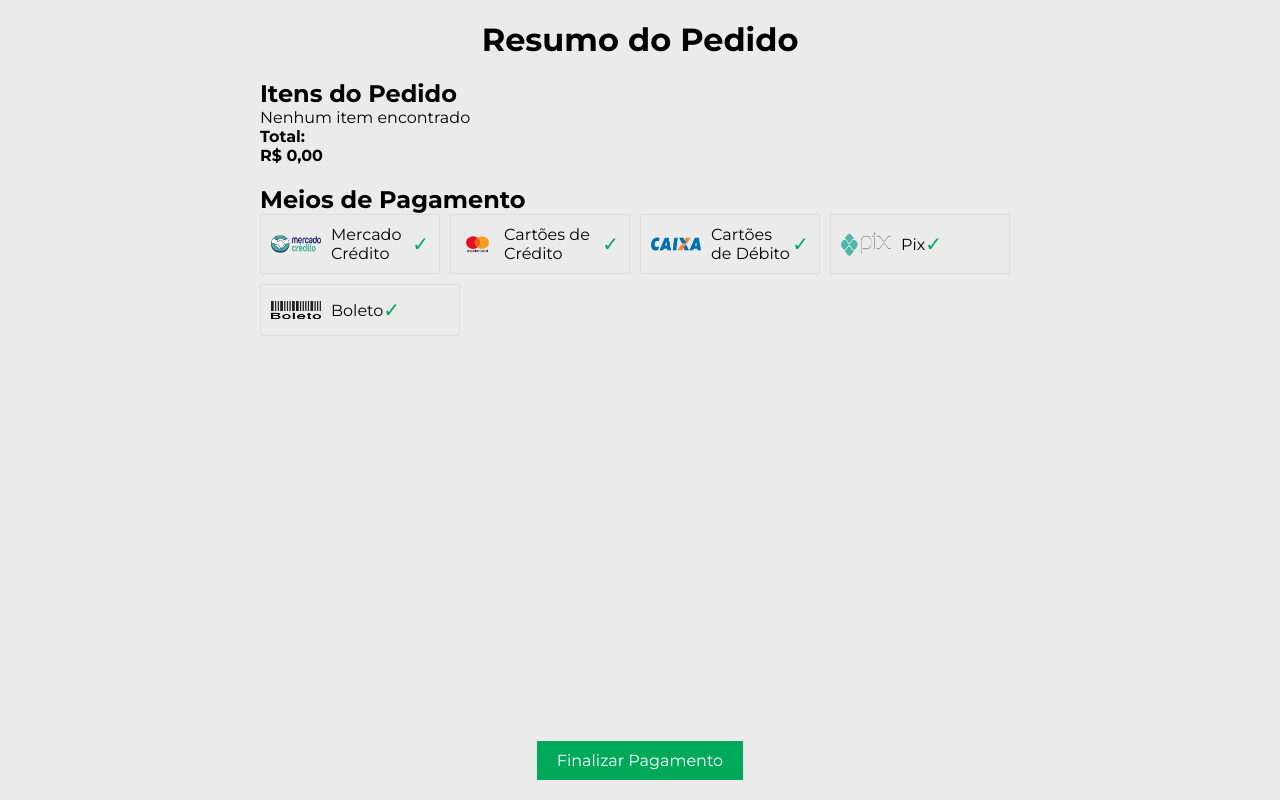
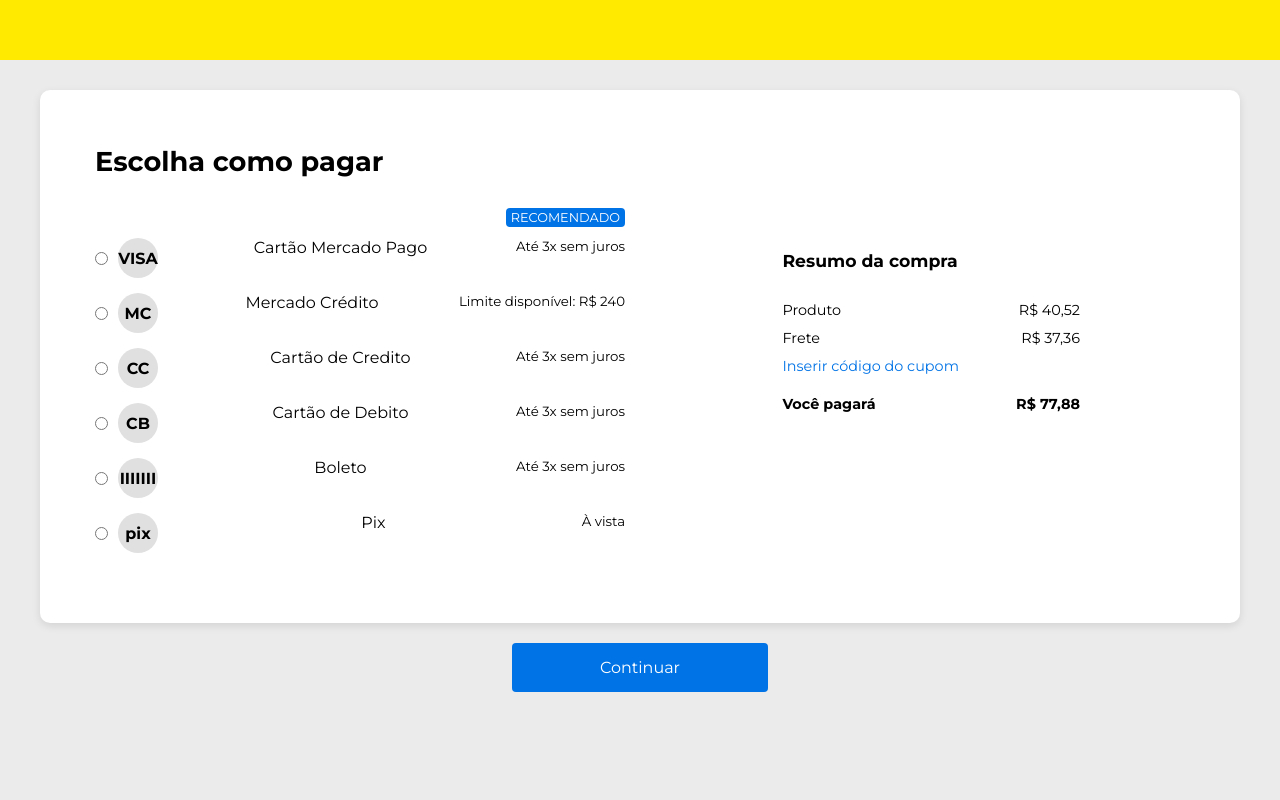
Before and after one commit to amandarodgsc/mercado-livre-projeto-master, a React (Create React App) app: page /pagamento in a window 1280 px wide. Built offline with nearby package versions, Linux system fonts and the light colour scheme.

Commit message:
Pagemento

```diff
--- a/src/components/Pagamento/pagamento.css
+++ b/src/components/Pagamento/pagamento.css
@@ -1,104 +1,142 @@
-.checkout-container {
-  max-width: 800px;
-  margin: 0 auto;
-  padding: 20px;
+body, html {
+  margin: 0;
+  padding: 0;
+  width: 100%;
+  height: 100%;
   font-family: Arial, sans-serif;
+  background-color: #f5f5f5;
+}
+
+.yellow-header {
+  width: 100%;
+  height: 60px; /* Altura do header */
+  background-color: #ffea00; /* Cor amarela */
+}
+
+.payment-page {
   display: flex;
   flex-direction: column;
-  min-height: 100vh; /* Garante que o container ocupe toda a altura da tela */
+  height: 100%;
 }
 
-.checkout-header {
-  text-align: center;
-  margin-bottom: 20px;
+.payment-container {
+  display: flex;
+  justify-content: space-between; /* Divide as seções à esquerda e direita */
+  padding: 40px; /* Reduz o padding para trazer o conteúdo para cima */
+  background-color: #ffffff;
+  border-radius: 10px;
+  box-shadow: 0 3px 8px rgba(0, 0, 0, 0.1);
+  margin: 30px auto 0; /* Reduz o espaçamento do topo */
+  width: 100%;
+  max-width: 1200px;
 }
 
-.checkout-content {
-  flex: 1; /* Faz o conteúdo principal crescer para ocupar o espaço disponível */
-  margin-bottom: 20px;
+.payment-methods {
+  background-color: #ffffff;
+  padding: 15px; /* Reduz o padding interno */
+  border-radius: 8px;
+  width: 50%; /* Largura da seção à esquerda */
+  margin-right: 2%; /* Pequeno espaçamento à direita */
 }
 
-.order-summary {
-  margin-bottom: 20px;
+.purchase-summary {
+  background-color: #ffffff;
+  padding: 120px;
+  border-radius: 90px;
+  width: 48%; /* Largura da seção à direita */
 }
 
-.order-item {
+.payment-methods h2 {
+  font-size: 1.7em;
+  margin-bottom: 60px; /* Reduz o espaço abaixo do título */
+}
+
+.purchase-summary h2 {
+  font-size: 1.2em;
+  margin-bottom: 30px;
+
+}
+
+.combine-methods {
+  margin-bottom: 30px;
+}
+
+.payment-option {
   display: flex;
+  align-items: center;
+  margin-bottom: 15px;
+}
+
+.payment-option input {
+  margin-right: 10px;
+}
+
+.payment-logo {
+  width: 40px;
+  height: 40px;
+  background-color: #e0e0e0;
+  border-radius: 50%;
+  display: flex;
+  justify-content: center;
+  align-items: center;
+  font-weight: bold;
+  margin-right: 7px;
+}
+
+.payment-option label {
+  display: flex;
+  justify-content: space-between;
+  width: 100%;
+  position: relative;
+}
+
+.recommended label::after {
+  content: "RECOMENDADO";
+  font-size: 0.8em;
+  color: #ffffff;
+  position: absolute;
+  right: 0;
+  top: -30px; /* Posiciona o texto acima */
+  background-color: #0073e6;
+  padding: 2px 5px;
+  border-radius: 4px;
+}
+
+.purchase-summary {
+  font-size: 0.9em;
+}
+
+.purchase-item {
+  display: flex;
+  justify-content: space-between;
   margin-bottom: 10px;
 }
 
-.order-item img {
-  width: 100px;
-  height: 100px;
-  object-fit: cover;
-  margin-right: 10px;
+.purchase-item a {
+  color: #0073e6;
+  text-decoration: none;
 }
 
-.order-item-details {
-  flex: 1;
-}
-
-.order-item-name {
+.total {
+  display: flex;
+  justify-content: space-between;
   font-weight: bold;
-}
-
-.order-summary-total {
-  font-weight: bold;
-}
-
-.payment-methods {
-  margin-bottom: 20px;
-}
-
-.payment-method-list {
-  display: flex;
-  flex-wrap: wrap;
-}
-
-.payment-method {
-  flex: 1;
-  max-width: 200px;
-  display: flex;
-  align-items: center;
-  cursor: pointer;
-  padding: 10px;
-  border: 1px solid #ddd;
-  margin-right: 10px;
-  margin-bottom: 10px;
-}
-
-.payment-method img {
-  width: 50px;
-  height: 30px;
-  margin-right: 10px;
-}
-
-.selected {
-  border-color: #00a859;
-}
-
-.select-button {
-  background: none;
-  border: none;
-  color: #00a859;
-  font-size: 20px;
-  cursor: pointer;
-}
-
-.payment-info, .debit-card-info, .pix-code, .boleto-info {
   margin-top: 20px;
 }
 
-.checkout-footer {
-  text-align: center;
-  margin-top: auto; /* Garante que o rodapé vá para o fundo se necessário */
+.continue-button {
+  width: 20%;
+  max-width: 1200px;
+  padding: 15px;
+  background-color: #0073e6;
+  color: #ffffff;
+  border: none;
+  border-radius: 4px;
+  font-size: 1em;
+  cursor: pointer;
+  margin: 20px auto 0;
 }
 
-.checkout-button {
-  background-color: #00a859;
-  color: #fff;
-  border: none;
-  padding: 10px 20px;
-  font-size: 16px;
-  cursor: pointer;
+.continue-button:hover {
+  background-color: #005bb5;
 }
--- a/src/components/Pagamento/pagamento.jsx
+++ b/src/components/Pagamento/pagamento.jsx
@@ -1,194 +1,87 @@
-import React, { useEffect, useState } from 'react';
+import React from 'react';
 import './pagamento.css';
-import formatCurrency from '../../utils/formatCurrency';
 
-// Importe as imagens
-import mercadocreditoImg from './mercadocredito.png';
-import cartaodecreditoImg from './cartaodecredito.png';
-import cartaodedebitoImg from './cartaodedebito.png';
-import pixImg from './pix.png';
-import boletoImg from './boleto.png';
+function Pagamento() {
+  return (
+    <div className="payment-page">
+      <header className="yellow-header"></header>
+      <div className="payment-container">
+        <div className="payment-methods">
+          <h2>Escolha como pagar</h2>
+          <div className="combine-methods">
 
-const Pagamento = () => {
-  const [totalPrice, setTotalPrice] = useState(0);
-  const [cartItems, setCartItems] = useState([]);
-  const [selectedPaymentMethod, setSelectedPaymentMethod] = useState(null);
-  const [pixCode, setPixCode] = useState('');
-
-  useEffect(() => {
-    const storedPrice = localStorage.getItem('totalPrice');
-    const storedItems = localStorage.getItem('cartItems');
-
-    if (storedPrice) {
-      setTotalPrice(Number(storedPrice));
-      localStorage.removeItem('totalPrice');
-    }
-
-    if (storedItems) {
-      setCartItems(JSON.parse(storedItems));
-      localStorage.removeItem('cartItems');
-    }
-  }, []);
-
-  useEffect(() => {
-    if (selectedPaymentMethod === 'pix') {
-      setPixCode('PIX-' + Math.random().toString(36).substr(2, 10).toUpperCase());
-    }
-  }, [selectedPaymentMethod]);
-
-  const handlePaymentMethodClick = (method) => {
-    setSelectedPaymentMethod(method);
-  };
-
-  return (
-    <div className="checkout-container">
-      <header className="checkout-header">
-        <h1>Resumo do Pedido</h1>
-      </header>
-
-      <div className="checkout-content">
-        <section className="order-summary">
-          <h2>Itens do Pedido</h2>
-          {cartItems.length > 0 ? (
-            cartItems.map((item) => (
-              <div key={item.id} className="order-item">
-                <img src={item.thumbnail} alt={item.title} />
-                <div className="order-item-details">
-                  <p className="order-item-name">{item.title}</p>
-                  <p className="order-item-quantity">Quantidade: 1</p>
-                  <p className="order-item-price">{formatCurrency(item.price, 'BRL')}</p>
-                </div>
-              </div>
-            ))
-          ) : (
-            <p className="no-items">Nenhum item encontrado</p>
-          )}
-          <div className="order-summary-total">
-            <p>Total:</p>
-            <p className="order-total-price">{formatCurrency(totalPrice, 'BRL')}</p>
           </div>
-        </section>
-
-        <section className="payment-methods">
-          <h2>Meios de Pagamento</h2>
-          <div className="payment-method-list">
-            <div
-              className={`payment-method ${selectedPaymentMethod === 'mercadocredito' ? 'selected' : ''}`}
-              onClick={() => handlePaymentMethodClick('mercadocredito')}
-            >
-              <img src={mercadocreditoImg} alt="Mercado Crédito" />
-              <p>Mercado Crédito</p>
-              <button className="select-button">✓</button>
-            </div>
-            <div
-              className={`payment-method ${selectedPaymentMethod === 'cartaodecredito' ? 'selected' : ''}`}
-              onClick={() => handlePaymentMethodClick('cartaodecredito')}
-            >
-              <img src={cartaodecreditoImg} alt="Cartões de Crédito" />
-              <p>Cartões de Crédito</p>
-              <button className="select-button">✓</button>
-            </div>
-            <div
-              className={`payment-method ${selectedPaymentMethod === 'cartaodedebito' ? 'selected' : ''}`}
-              onClick={() => handlePaymentMethodClick('cartaodedebito')}
-            >
-              <img src={cartaodedebitoImg} alt="Cartões de Débito" />
-              <p>Cartões de Débito</p>
-              <button className="select-button">✓</button>
-            </div>
-            <div
-              className={`payment-method ${selectedPaymentMethod === 'pix' ? 'selected' : ''}`}
-              onClick={() => handlePaymentMethodClick('pix')}
-            >
-              <img src={pixImg} alt="Pix" />
-              <p>Pix</p>
-              <button className="select-button">✓</button>
-            </div>
-            <div
-              className={`payment-method ${selectedPaymentMethod === 'boleto' ? 'selected' : ''}`}
-              onClick={() => handlePaymentMethodClick('boleto')}
-            >
-              <img src={boletoImg} alt="Boleto" />
-              <p>Boleto</p>
-              <button className="select-button">✓</button>
-            </div>
+          <div className="payment-option recommended">
+            <input type="radio" name="payment-method" id="mercado-pago" />
+            <label htmlFor="mercado-pago">
+              <div className="payment-logo">VISA</div>
+              <span>Cartão Mercado Pago</span>
+              <small>Até 3x sem juros</small>
+            </label>
           </div>
-        </section>
-
-        {/* Formulário de Cartão de Crédito */}
-        {selectedPaymentMethod === 'cartaodecredito' && (
-          <div className="payment-info show">
-            <h3>Informações do Cartão de Crédito</h3>
-            <form>
-              <div className="form-group">
-                <label>Número do Cartão:</label>
-                <input type="text" placeholder="1234 5678 9012 3456" />
-              </div>
-              <div className="form-group">
-                <label>Validade:</label>
-                <input type="text" placeholder="MM/AA" />
-              </div>
-              <div className="form-group">
-                <label>Código de Segurança:</label>
-                <input type="text" placeholder="123" />
-              </div>
-              <div className="form-group">
-                <label>Nome no Cartão:</label>
-                <input type="text" placeholder="João da Silva" />
-              </div>
-            </form>
+          <div className="payment-option">
+            <input type="radio" name="payment-method" id="mercado-credito" />
+            <label htmlFor="mercado-credito">
+              <div className="payment-logo">MC</div>
+              <span>Mercado Crédito</span>
+              <small>Limite disponível: R$ 240</small>
+            </label>
           </div>
-        )}
-
-        {/* Formulário de Cartão de Débito */}
-        {selectedPaymentMethod === 'cartaodedebito' && (
-          <div className="debit-card-info show">
-            <h3>Informações do Cartão de Débito</h3>
-            <form>
-              <div className="form-group">
-                <label>Número do Cartão:</label>
-                <input type="text" placeholder="1234 5678 9012 3456" />
-              </div>
-              <div className="form-group">
-                <label>Validade:</label>
-                <input type="text" placeholder="MM/AA" />
-              </div>
-              <div className="form-group">
-                <label>Código de Segurança:</label>
-                <input type="text" placeholder="123" />
-              </div>
-              <div className="form-group">
-                <label>Nome no Cartão:</label>
-                <input type="text" placeholder="João da Silva" />
-              </div>
-            </form>
+          <div className="payment-option">
+            <input type="radio" name="payment-method" id="banco-original" />
+            <label htmlFor="banco-original">
+              <div className="payment-logo">CC</div>
+              <span>Cartão de Credito</span>
+              <small>Até 3x sem juros</small>
+            </label>
           </div>
-        )}
-
-        {/* Código Pix */}
-        {selectedPaymentMethod === 'pix' && (
-          <div className="pix-code show">
-            <h3>Código Pix</h3>
-            <p>Use o código abaixo para realizar o pagamento via Pix:</p>
-            <p><strong>{pixCode}</strong></p>
+          <div className="payment-option">
+            <input type="radio" name="payment-method" id="banco-original" />
+            <label htmlFor="banco-original">
+              <div className="payment-logo">CB</div>
+              <span>Cartão de Debito</span>
+              <small>Até 3x sem juros</small>
+            </label>
           </div>
-        )}
-
-        {/* Formulário de Boleto */}
-        {selectedPaymentMethod === 'boleto' && (
-          <div className="boleto-info show">
-            <h3>Informações do Boleto</h3>
-            <p>Use o código abaixo para realizar o pagamento via Boleto:</p>
-            <p><strong>{`BOLETO-${Math.random().toString(36).substr(2, 10).toUpperCase()}`}</strong></p>
+          <div className="payment-option">
+            <input type="radio" name="payment-method" id="mastercard" />
+            <label htmlFor="mastercard">
+              <div className="payment-logo">IIIIIII</div>
+              <span>Boleto</span>
+              <small>Até 3x sem juros</small>
+            </label>
           </div>
-        )}
+          <div className="payment-option">
+            <input type="radio" name="payment-method" id="mastercard" />
+            <label htmlFor="mastercard">
+              <div className="payment-logo">pix</div>
+              <span>Pix</span>
+              <small>À vista</small>
+            </label>
+          </div>
+        </div>
+        <div className="purchase-summary">
+          <h2>Resumo da compra</h2>
+          <div className="purchase-item">
+            <span>Produto</span>
+            <span>R$ 40,52</span>
+          </div>
+          <div className="purchase-item">
+            <span>Frete</span>
+            <span>R$ 37,36</span>
+          </div>
+          <div className="purchase-item">
+            <span><a href="#">Inserir código do cupom</a></span>
+          </div>
+          <div className="total">
+            <span>Você pagará</span>
+            <span>R$ 77,88</span>
+          </div>
+        </div>
       </div>
-
-      <footer className="checkout-footer">
-        <button className="checkout-button">Finalizar Pagamento</button>
-      </footer>
+      <button className="continue-button">Continuar</button>
     </div>
   );
-};
+}
 
 export default Pagamento;
```
